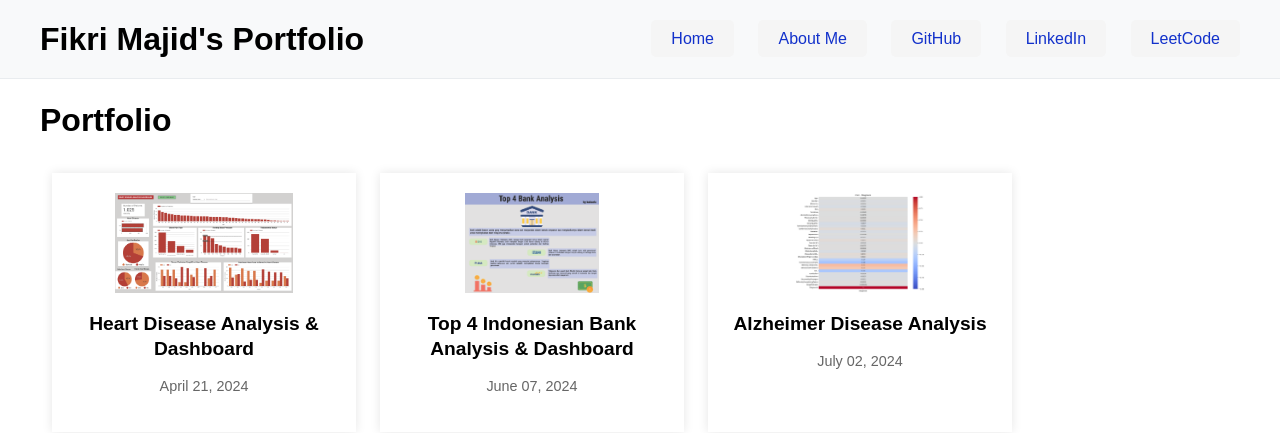
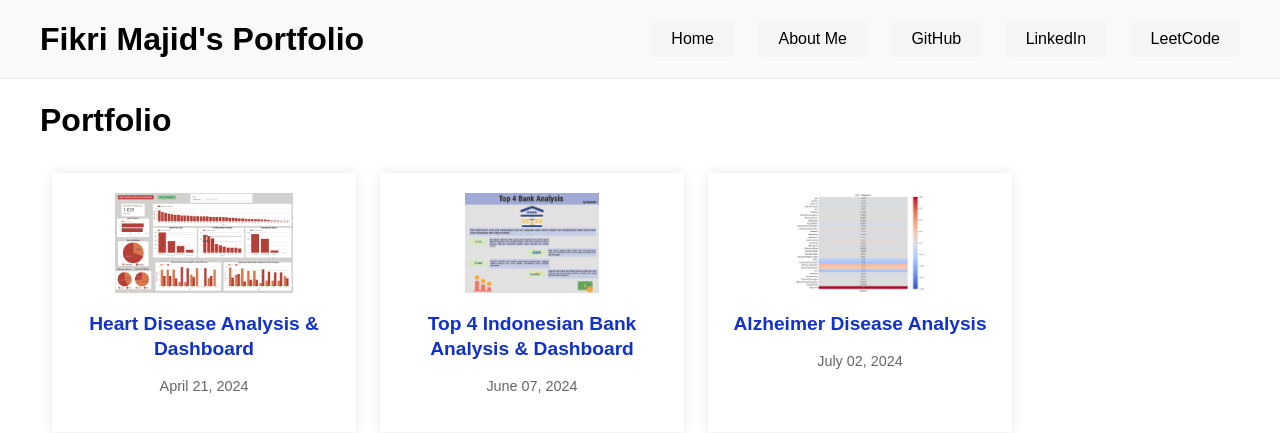
Before and after one commit to WahyuTomo14/portfolio_wahyu, a Jekyll site: the page built from index.html, in a window 1280 px wide. Shown: the top 433 px of the page. Built offline with Jekyll 4.4.1, drawn with Linux system fonts in a browser that asks for light colours; a script that is not in the unit is left out.

Commit message:
color issue

```diff
--- a/css/styles.css
+++ b/css/styles.css
@@ -26,7 +26,7 @@ header .site-title {
 
 .nav-links a {
     text-decoration: none;
-    color: rgb(18, 49, 203);
+    color: rgb(0, 0, 0);
     font-size: 1em;
     margin-left: 20px;
     padding: 10px 20px;
@@ -105,7 +105,7 @@ a:hover {
 
 .item a {
     text-decoration: none;
-    color: black;
+    color: rgb(18, 49, 203);
 }
 
 .scroll-to-top {
```
